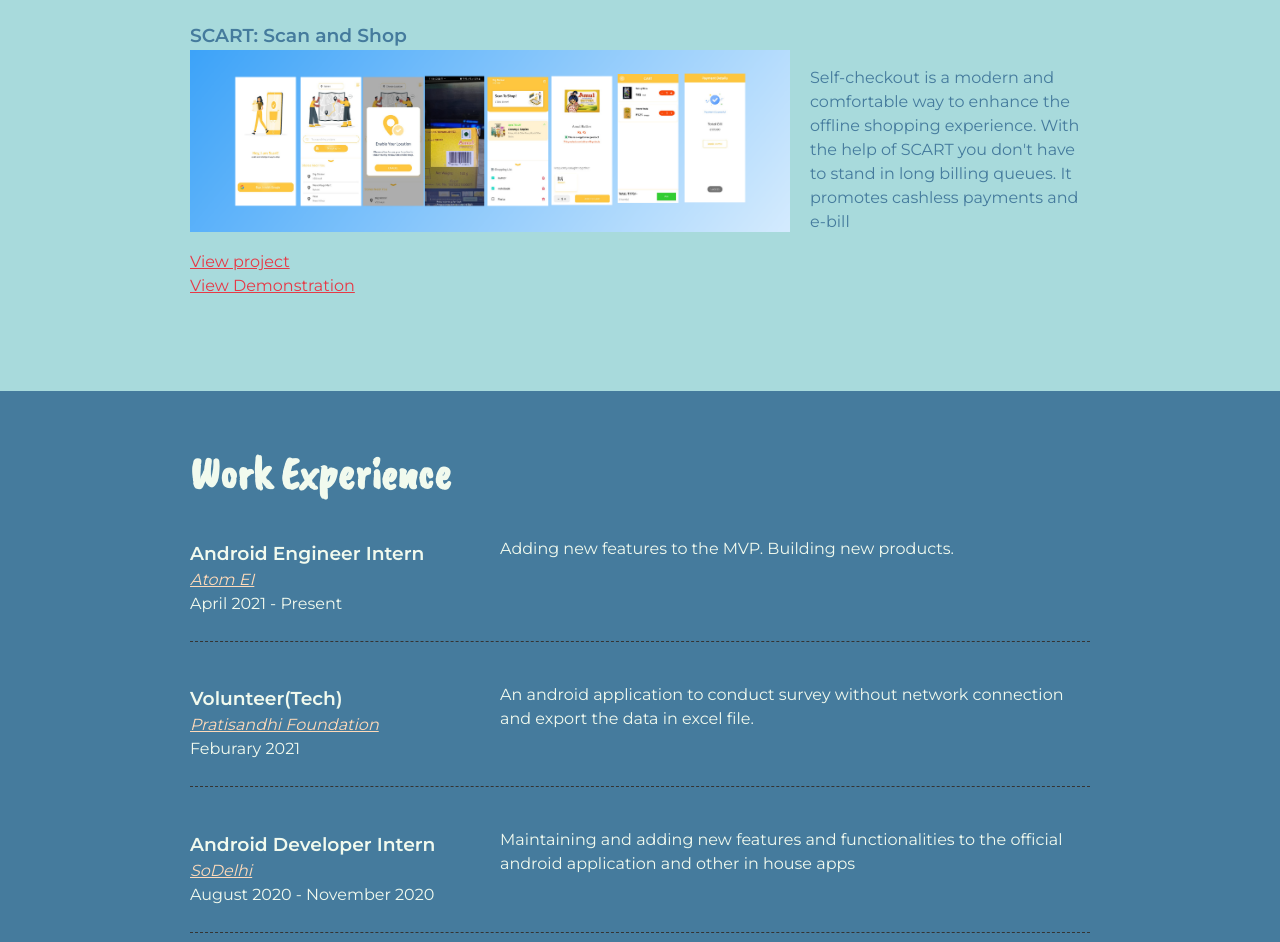
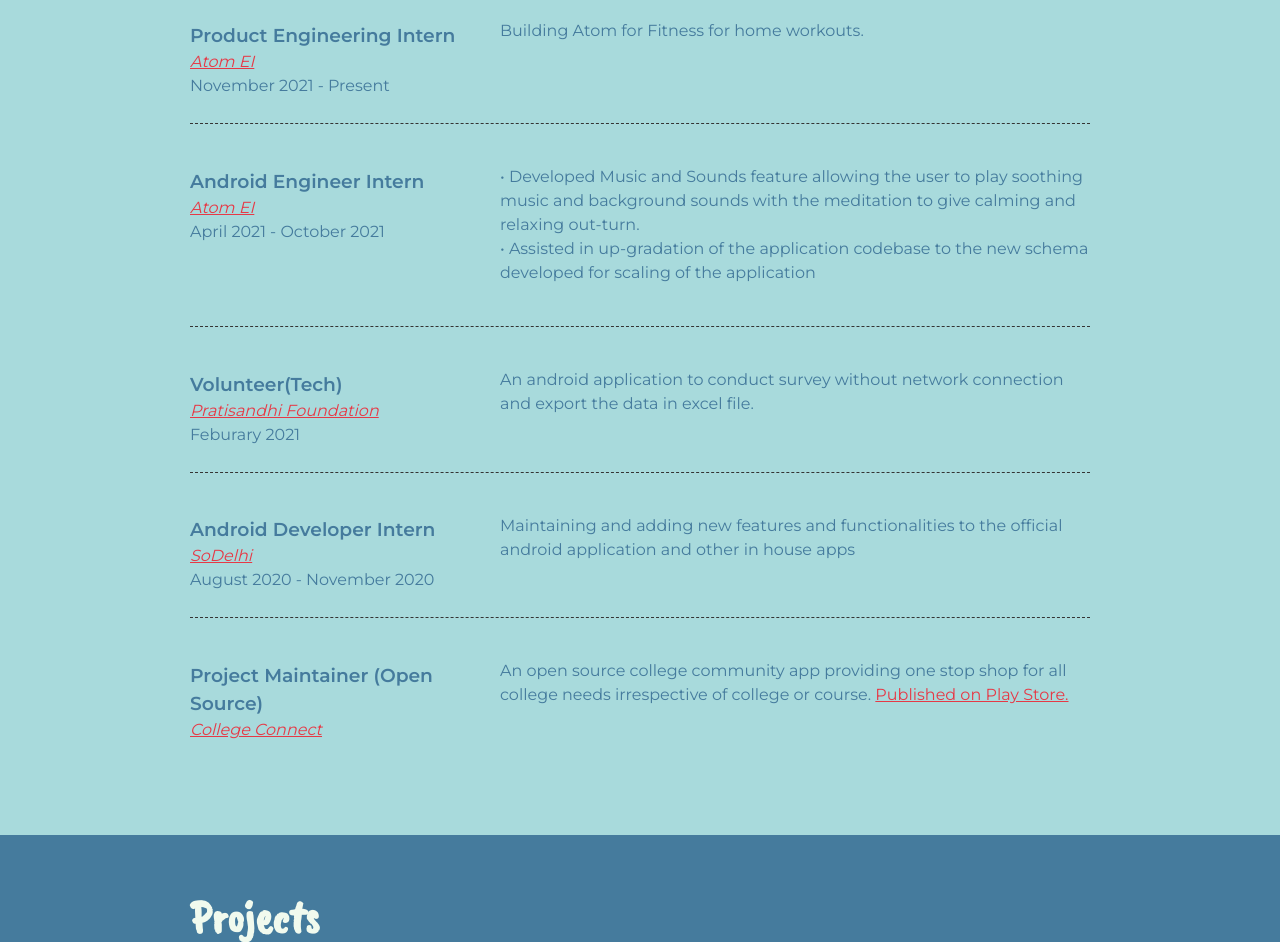
Before and after one commit to sjain30/Portfolio, a plain HTML site: page index.html in a window 1280 px wide. Shown: the part 530-1472 px from the top of the page. Drawn offline with nearby package versions, Linux system fonts and the light colour scheme.

Commit message:
New work rx added

```diff
--- a/index.html
+++ b/index.html
@@ -26,42 +26,34 @@
       </div>
       </header>
 
-      <!-- ********************  PROJECTS / PORTFOLIO  ********************* -->
+      <!-- ***********************  WORK EXPERIENCE  *********************** -->
       <section class="projects">
-        <div class="content-wrap divider">
-        <h2>Featured Projects</h2>
-
-        <!-- Copy the whole <section> block to add more projects. -->
-        <section>
-          <h3>SCART: Scan and Shop</h3>
-          <img src="images/scart.png" alt="SCART UI" />
-          <p>
-            Self-checkout is a modern and comfortable way to enhance the offline
-            shopping experience. With the help of SCART you don't have to stand
-            in long billing queues. It promotes cashless payments and e-bill
-          </p>
-          <a href="https://github.com/sjain30/Scart/" target="_blank">View project</a>
-          <br />
-          <a href="https://youtu.be/YzW7naTbtEc" target="_blank">View Demonstration</a>
-        </section>
-        <!-- End of Project block. -->
-      </div>
-      </section>
-
-      <!-- ***********************  WORK EXPERIENCE  *********************** -->
-      <section>
         <div class="content-wrap item-details divider">
         <h2>Work Experience</h2>
 
         <!-- Copy this whole <section> block to add more jobs. -->
 
-        <section class="job-item">
+          <section class="job-item">
+            <div class="job-details">
+            <h3>Product Engineering Intern</h3>
+            <p><a href="https://www.theatom.app/" target="_blank">Atom EI</a></p>
+            <p>November 2021 - Present</p>
+          </div>
+          <p>Building Atom for Fitness for home workouts.</p>
+          </section>
+
+          <section class="job-item">
           <div class="job-details">
           <h3>Android Engineer Intern</h3>
           <p><a href="https://www.theatom.app/" target="_blank">Atom EI</a></p>
-          <p>April 2021 - Present</p>
+          <p>April 2021 - October 2021</p>
         </div>
-        <p>Adding new features to the MVP. Building new products.</p>
+        <p>• Developed Music and Sounds feature allowing the user to play
+          soothing music and background sounds with the meditation to give
+          calming and relaxing out-turn. <br>
+          • Assisted in up-gradation of the application codebase to the new
+          schema developed for scaling of the application
+          </p>
         </section>
 
         <section class="job-item">
@@ -130,6 +122,29 @@
         </div>
       </section>
 
+
+      <!-- ********************  PROJECTS / PORTFOLIO  ********************* -->
+      <section>
+        <div class="content-wrap divider">
+        <h2>Projects</h2>
+
+        <!-- Copy the whole <section> block to add more projects. -->
+        <section>
+          <h3>SCART: Scan and Shop</h3>
+          <img src="images/scart.png" alt="SCART UI" />
+          <p>
+            Self-checkout is a modern and comfortable way to enhance the offline
+            shopping experience. With the help of SCART you don't have to stand
+            in long billing queues. It promotes cashless payments and e-bill
+          </p>
+          <a href="https://github.com/sjain30/Scart/" target="_blank">View project</a>
+          <br />
+          <a href="https://youtu.be/YzW7naTbtEc" target="_blank">View Demonstration</a>
+        </section>
+        <!-- End of Project block. -->
+      </div>
+      </section>
+
       <!-- ******************  EDUCATION & CERTIFICATIONS ****************** -->
       <section class="education">
         <div class="content-wrap item-details divider">
```
